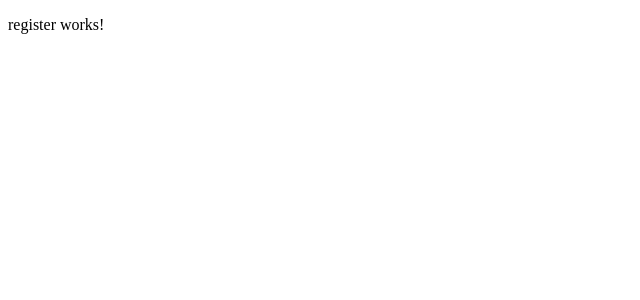
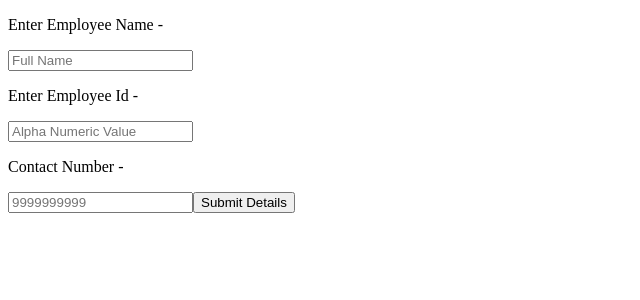
Before and after one commit to SarthakA24/Angular-HTTP-Requests, an Angular app: page / in a window 1280 px wide. Shown: the top 300 px of the page, without its empty margins (0-640 px from the left). Built offline with nearby package versions, Linux system fonts and the light colour scheme.

Commit message:
added html inputs

```diff
--- a/src/app/register/register.component.html
+++ b/src/app/register/register.component.html
@@ -1 +1,7 @@
-<p>register works!</p>
+<p>Enter Employee Name - </p>
+<input type="text" placeholder="Full Name" />
+<p>Enter Employee Id - </p>
+<input type="text" placeholder="Alpha Numeric Value" />
+<p>Contact Number - </p>
+<input type="number" placeholder="9999999999" />
+<button>Submit Details</button>
```
